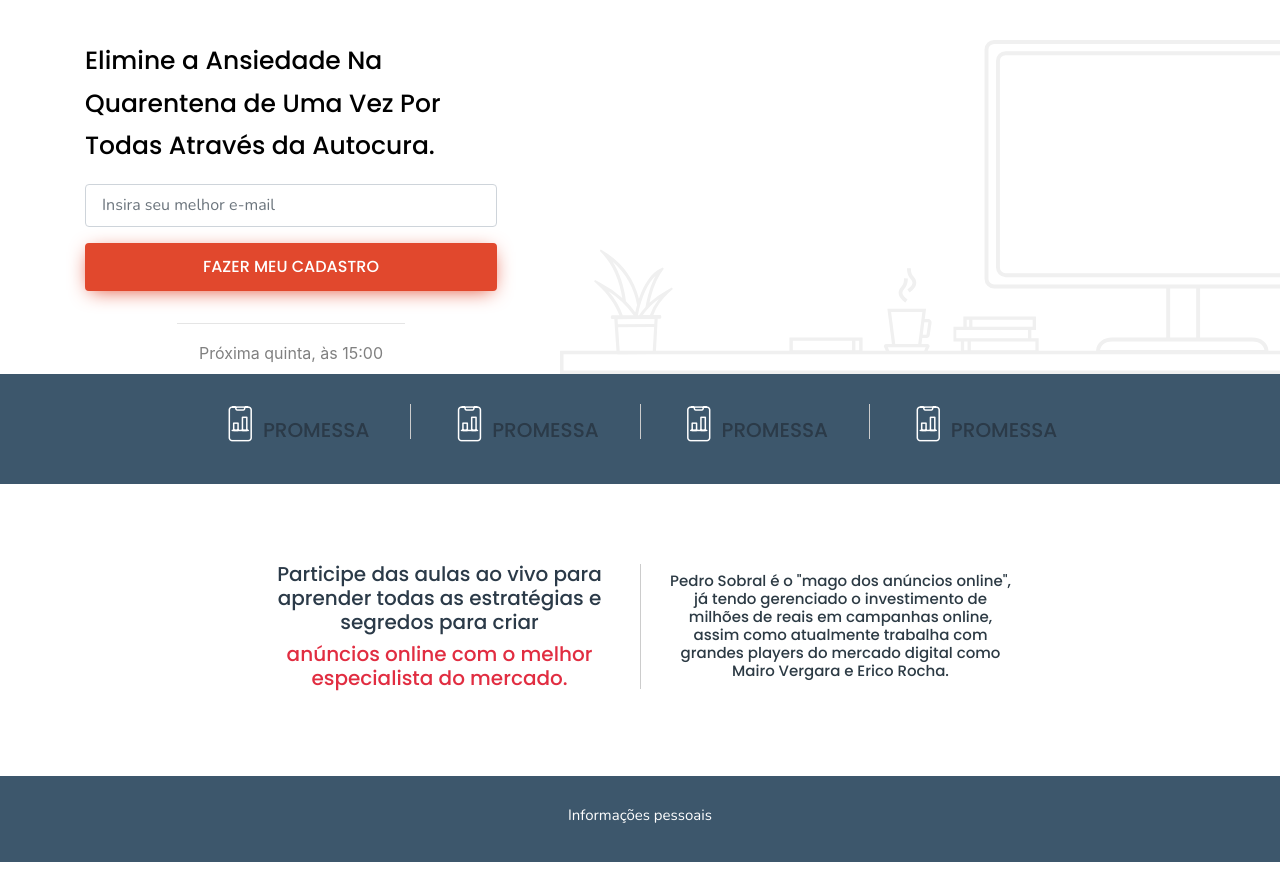
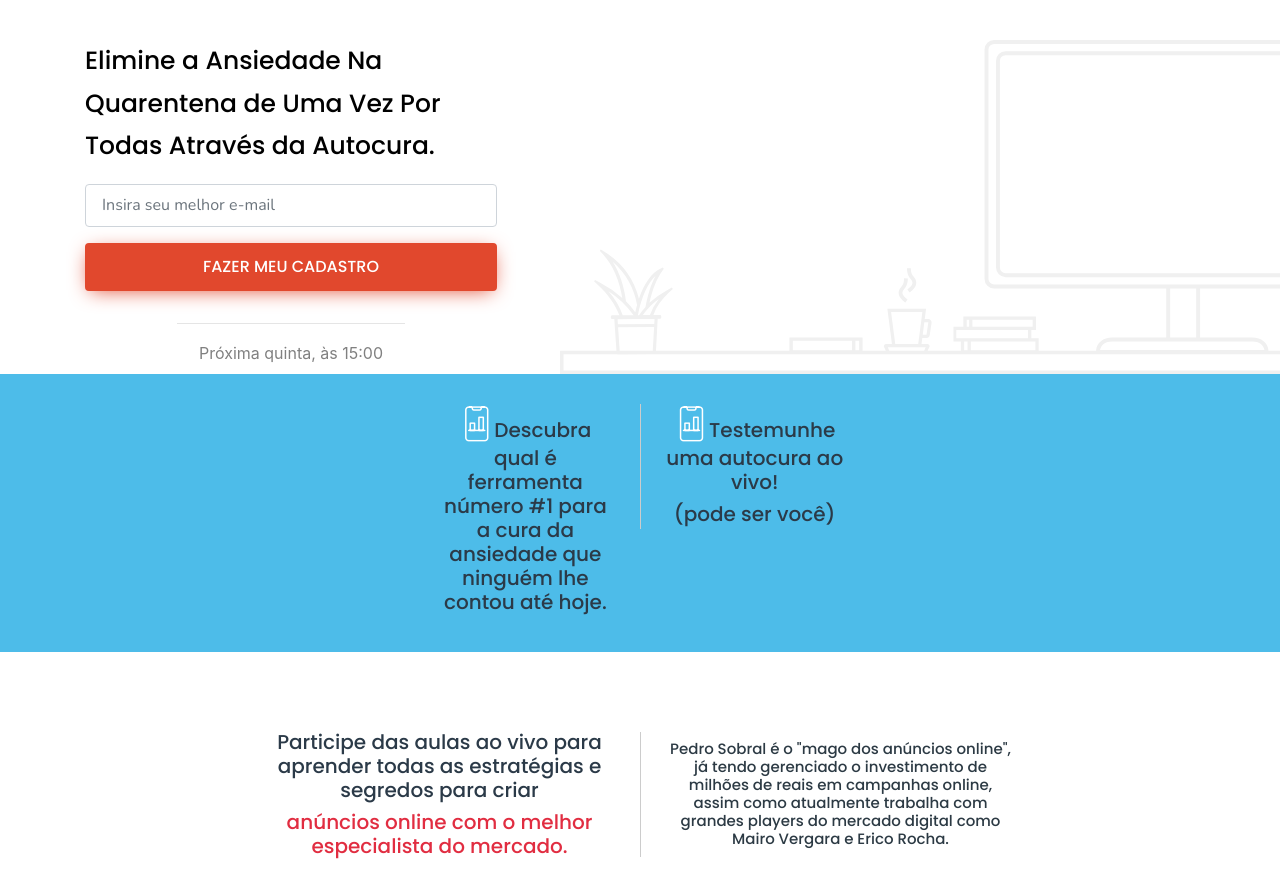
Before and after one commit to Huakson/template, a plain HTML site: page index.html in a window 1280 px wide. Shown: the top 869 px of the page. Drawn offline with nearby package versions, Linux system fonts and the light colour scheme.

Commit message:
Alteração de cores

```diff
--- a/css/style.css
+++ b/css/style.css
@@ -87,7 +87,7 @@ h1, h2, h3, h4, h5, .h1, .h2, .h3, .h4, .h5 {
 }
 
 .bg-light {
-  background: #3d576c !important;
+  background: #4DBCE9 !important;
 }
 
 .bg-light-clean{
@@ -212,6 +212,7 @@ h1, h2, h3, h4, h5, .h1, .h2, .h3, .h4, .h5 {
   color: #C13584;;
   font-size: 20px;
 }
+
 
 .header-text-med-red{
   font-family: 'Poppins', sans-serif;
@@ -1128,7 +1129,7 @@ v-divider2{
 }
 
 .bg-light {
-  background: #ccc;
+  background-image: url('../images/background.jpg');
 }
 
 .team-member {
--- a/index.html
+++ b/index.html
@@ -68,35 +68,20 @@
 
 
 
-  <div class="row mb-5 justify-content-center site-section bg-light">
+  <div class="row mb-5 justify-content-center site-section bg-light ">
 
 
     <div class="col-md-2 text-center section-heading">
-      <h1 class="header-text-med"><i class="flaticon-156-smartphone icon"></i> PROMESSA</h1>
+      <h1 class="header-text-med"><i class="flaticon-156-smartphone icon"></i>Descubra qual é ferramenta número #1 para
+        a cura da ansiedade que ninguém lhe contou até hoje.</h1>
     </div>
 
     <div class="col-md-0.5">
-      <v-divider2 />
+      <v-divider />
     </div>
 
     <div class="col-md-2  text-center section-heading">
-      <h1 class="header-text-med"><i class="flaticon-156-smartphone icon"></i> PROMESSA</h1>
-    </div>
-
-    <div class="col-md-0.5">
-      <v-divider2 />
-    </div>
-
-    <div class="col-md-2 text-center section-heading">
-      <h1 class="header-text-med"><i class="flaticon-156-smartphone icon"></i> PROMESSA</h1>
-    </div>
-
-    <div class="col-md-0.5">
-      <v-divider2 />
-    </div>
-
-    <div class="col-md-2 text-center section-heading">
-      <h1 class="header-text-med"><i class="flaticon-156-smartphone icon"></i> PROMESSA</h1>
+      <h1 class="header-text-med"><i class="flaticon-156-smartphone icon"></i>Testemunhe uma autocura ao vivo! <h1 class="header-text-med"> (pode ser você)</h1> </h1>
     </div>
 
   </div>
```
Also changed, not shown: confirm.html (+3 -3 lines), images/background.jpg (added).
